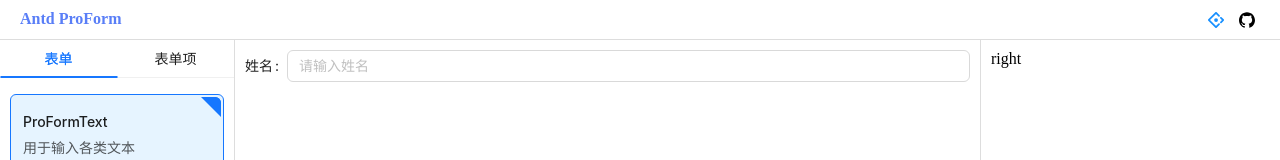
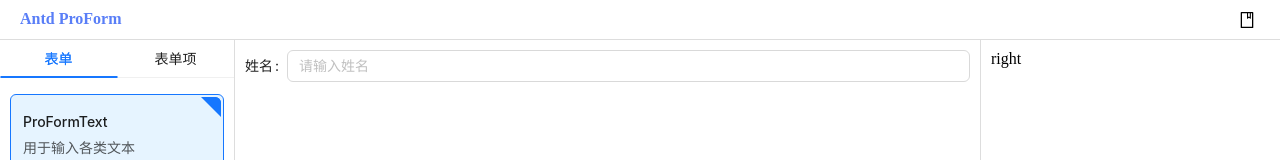
Before and after one commit to ChatGavin/gavin-park, a React (Vite) app: page / in a window 1280 px wide. Shown: the top 160 px of the page. Built offline with nearby package versions, Linux system fonts and the light colour scheme.

Commit message:
feat:modify header jump link

```diff
--- a/src/view/form/layout/Header.jsx
+++ b/src/view/form/layout/Header.jsx
@@ -1,6 +1,6 @@
 import styles from './layout.module.css'
 import {Tooltip} from 'antd'
-import {AntDesignOutlined, GithubOutlined} from '@ant-design/icons'
+import {BookOutlined} from '@ant-design/icons'
 
 export default function App() {
     return (
@@ -10,19 +10,11 @@ export default function App() {
                     Antd ProForm
                 </div>
                 <div>
-                    <Tooltip title="Ant Design">
-                        <AntDesignOutlined
-                            className={styles.icon}
-                            style={{marginRight: '5px', color: '#1890ff'}}
-                            onClick={() => {
-                                window.open('https://procomponents.ant.design/components')
-                            }}/>
-                    </Tooltip>
-                    <Tooltip title="Github">
-                        <GithubOutlined
+                    <Tooltip title="高级表单">
+                        <BookOutlined
                             className={styles.icon}
                             onClick={() => {
-                                window.open('https://github.com/linidea/antd-visual')
+                                window.open('https://procomponents.ant.design/components/form')
                             }}/>
                     </Tooltip>
                 </div>
```
